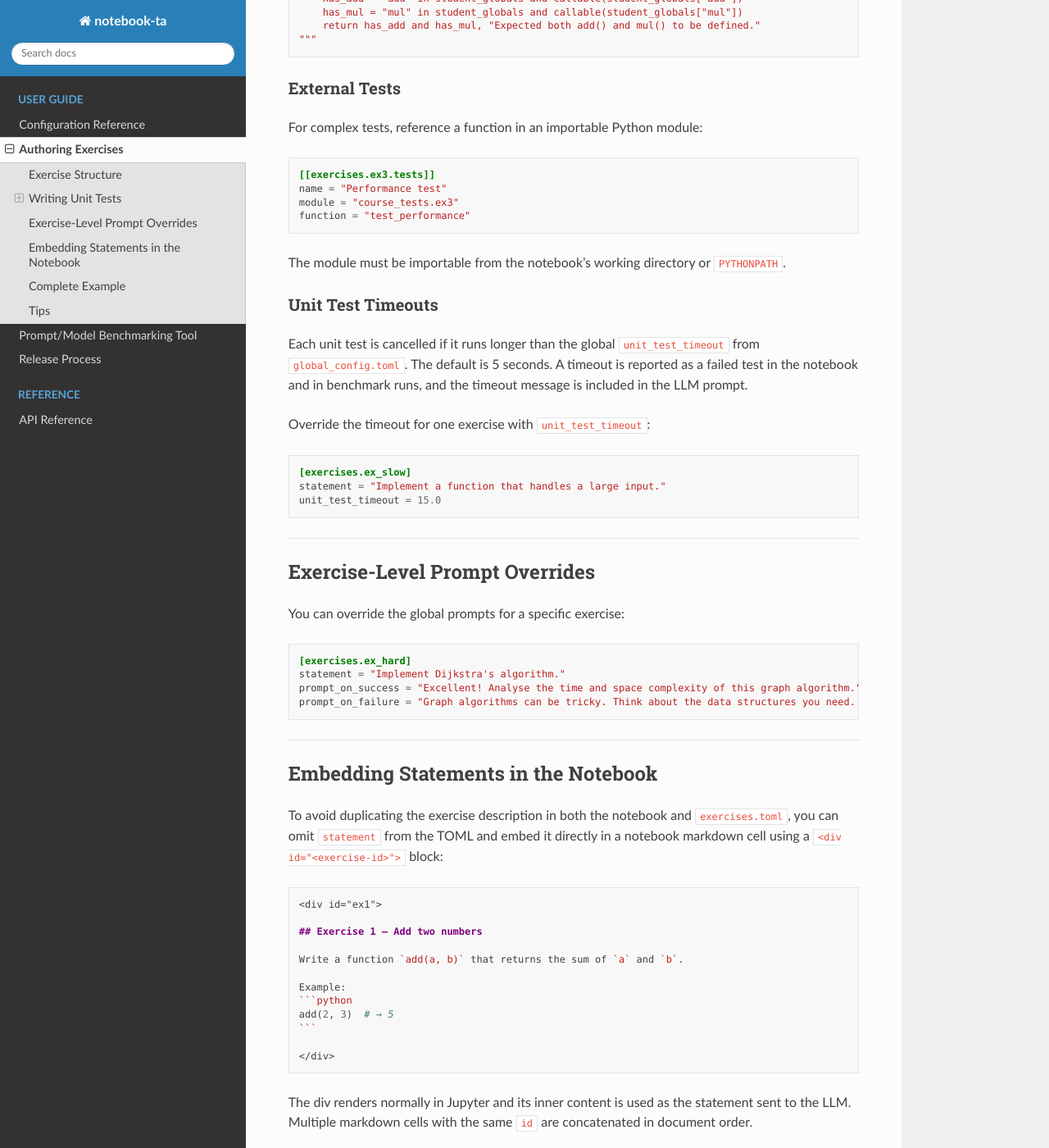
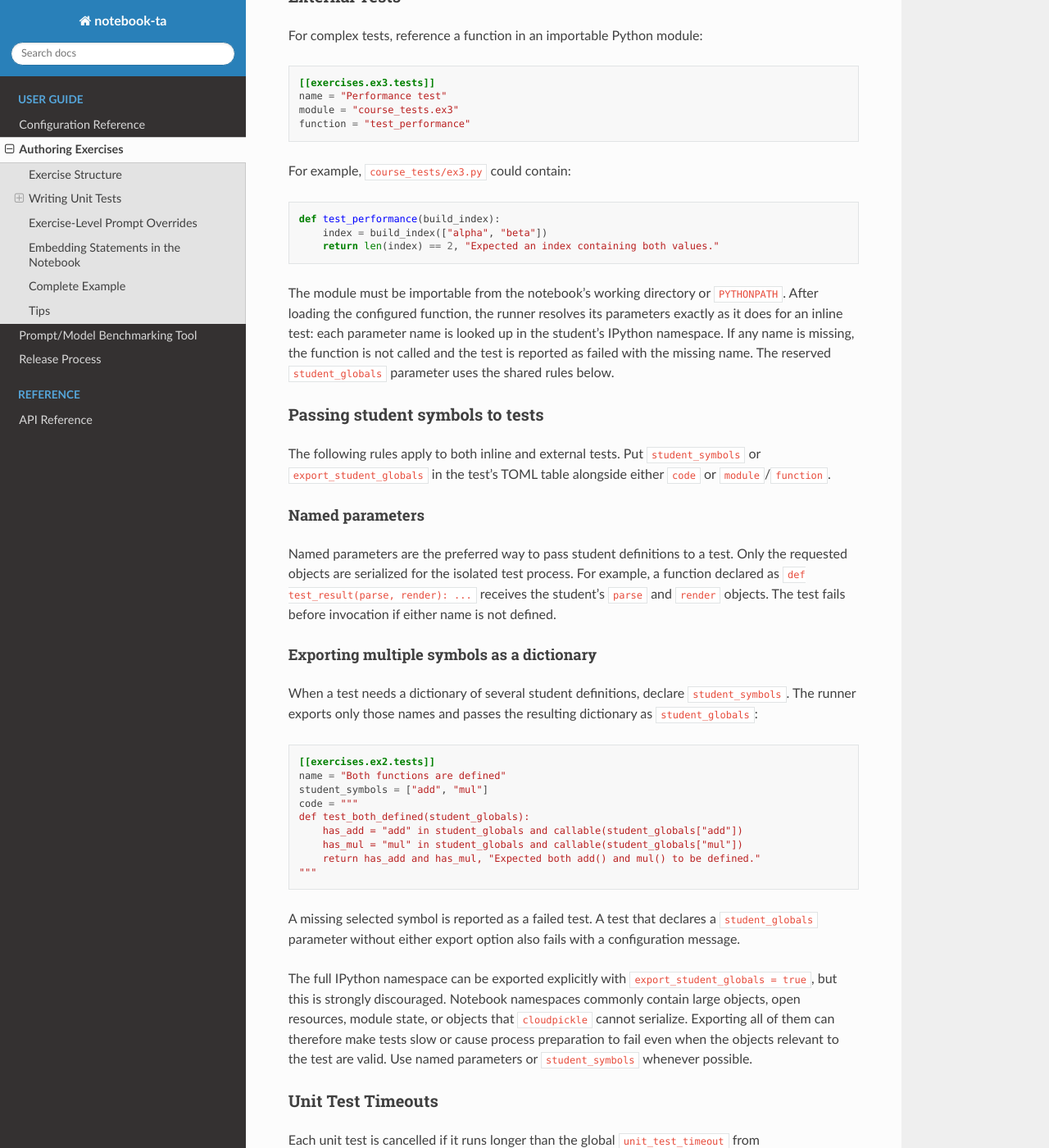
Before and after one commit to PerretB/notebook-ta, a Sphinx documentation site: the page built from docs/authoring_exercises.md, in a window 1280 px wide and 1400 px high, scrolled down 1479 px. Shown: the whole window at 82% size. Built offline with Sphinx 7.4.7 and the Read the Docs theme 3.1.0, drawn with Linux system fonts in a browser that asks for light colours; some of the changed text lies outside the part shown.

Commit message:
Testing: add filtered global scope export

````diff
--- a/docs/authoring_exercises.md
+++ b/docs/authoring_exercises.md
@@ -41,30 +41,23 @@ def test_add(add):
 """
 ```
 
-The test function receives the student's symbol by parameter name.
+The runner inspects the test function's signature and resolves every parameter name in the
+student's IPython namespace. In this example, the `add` parameter receives the object stored under
+the name `add`. Multiple parameters are resolved independently in the same way.
+
+Resolution happens before the test is called. If any parameter name is absent from the student's
+namespace, the test is not executed and is reported as failed with a message identifying the
+missing name. The reserved `student_globals` parameter follows the explicit export rules in
+[Passing student symbols to tests](#passing-student-symbols-to-tests) instead.
+
 It must return either:
+
 - A `bool` (`True` = pass, `False` = fail)
 - A `tuple[bool, str]` where the string is a human-readable message
 
 Any text printed to stdout is also captured and included in the message. Common ANSI SGR color and
 text-style sequences (including standard and bright colors, bold, and underline) are rendered in
 the notebook output, so existing terminal-style custom test reports remain readable.
-
-### Using `student_globals`
-
-If your parameter is named `student_globals`, the entire student namespace (IPython `user_ns`) is
-passed as that argument — useful when the student's code defines multiple names:
-
-```toml
-[[exercises.ex2.tests]]
-name = "Both functions are defined"
-code = """
-def test_both_defined(student_globals):
-    has_add = "add" in student_globals and callable(student_globals["add"])
-    has_mul = "mul" in student_globals and callable(student_globals["mul"])
-    return has_add and has_mul, "Expected both add() and mul() to be defined."
-"""
-```
 
 ### External Tests
 
@@ -77,7 +70,58 @@ module = "course_tests.ex3"
 function = "test_performance"
 ```
 
-The module must be importable from the notebook's working directory or `PYTHONPATH`.
+For example, `course_tests/ex3.py` could contain:
+
+```python
+def test_performance(build_index):
+    index = build_index(["alpha", "beta"])
+    return len(index) == 2, "Expected an index containing both values."
+```
+
+The module must be importable from the notebook's working directory or `PYTHONPATH`. After loading
+the configured function, the runner resolves its parameters exactly as it does for an inline test:
+each parameter name is looked up in the student's IPython namespace. If any name is missing, the
+function is not called and the test is reported as failed with the missing name. The reserved
+`student_globals` parameter uses the shared rules below.
+
+### Passing student symbols to tests
+
+The following rules apply to both inline and external tests. Put `student_symbols` or
+`export_student_globals` in the test's TOML table alongside either `code` or `module`/`function`.
+
+#### Named parameters
+
+Named parameters are the preferred way to pass student definitions to a test. Only the requested
+objects are serialized for the isolated test process. For example, a function declared as
+`def test_result(parse, render): ...` receives the student's `parse` and `render` objects. The test
+fails before invocation if either name is not defined.
+
+#### Exporting multiple symbols as a dictionary
+
+When a test needs a dictionary of several student definitions, declare `student_symbols`. The
+runner exports only those names and passes the resulting dictionary as `student_globals`:
+
+```toml
+[[exercises.ex2.tests]]
+name = "Both functions are defined"
+student_symbols = ["add", "mul"]
+code = """
+def test_both_defined(student_globals):
+    has_add = "add" in student_globals and callable(student_globals["add"])
+    has_mul = "mul" in student_globals and callable(student_globals["mul"])
+    return has_add and has_mul, "Expected both add() and mul() to be defined."
+"""
+```
+
+A missing selected symbol is reported as a failed test. A test that declares a
+`student_globals` parameter without either export option also fails with a configuration message.
+
+The full IPython namespace can be exported explicitly with
+`export_student_globals = true`, but this is strongly discouraged. Notebook namespaces commonly
+contain large objects, open resources, module state, or objects that `cloudpickle` cannot serialize.
+Exporting all of them can therefore make tests slow or cause process preparation to fail even when
+the objects relevant to the test are valid. Use named parameters or `student_symbols` whenever
+possible.
 
 ### Unit Test Timeouts
 
@@ -194,5 +238,5 @@ def test_no_mutation(reverse_list):
 - Keep test names short and descriptive — they appear in the notebook output.
 - Return a meaningful message from your tests to help students understand failures.
 - Use `print()` inside test functions to emit additional diagnostic information.
-- Use `student_globals` when you need to check that multiple names are defined.
+- Prefer named test parameters; use `student_symbols` only when the test needs a dictionary.
 - External module tests are useful for complex or reusable test logic shared across exercises.
````
Also changed, not shown: AGENTS.md (+8 -4 lines), docs/benchmarking.md (+0 -8 lines), docs/configuration.md (+3 -0 lines), spec/Architecture.md (+8 -2 lines), 5 other files.
